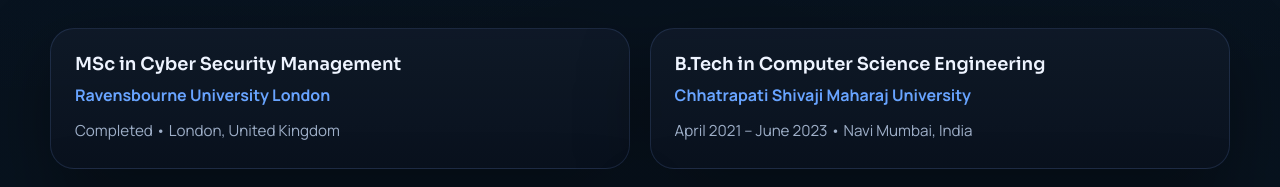
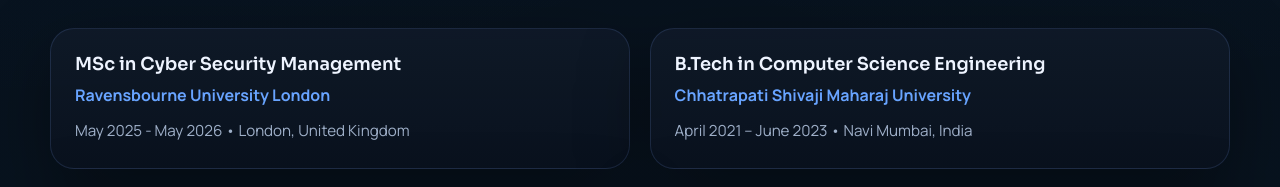
Before and after one commit to ritikg854/ritik-portfolio, a plain HTML site: page index.html in a window 1280 px wide. Shown: the part 1833-2020 px from the top of the page. Drawn offline with Linux system fonts and the light colour scheme.

Commit message:
Update index.html

```diff
--- a/index.html
+++ b/index.html
@@ -149,7 +149,7 @@
             <article class="card edu-card">
               <p class="card-title">MSc in Cyber Security Management</p>
               <p class="card-subtitle">Ravensbourne University London</p>
-              <p class="card-meta">Completed • London, United Kingdom</p>
+              <p class="card-meta">May 2025 - May 2026 • London, United Kingdom</p>
             </article>
 
             <article class="card edu-card">
```
